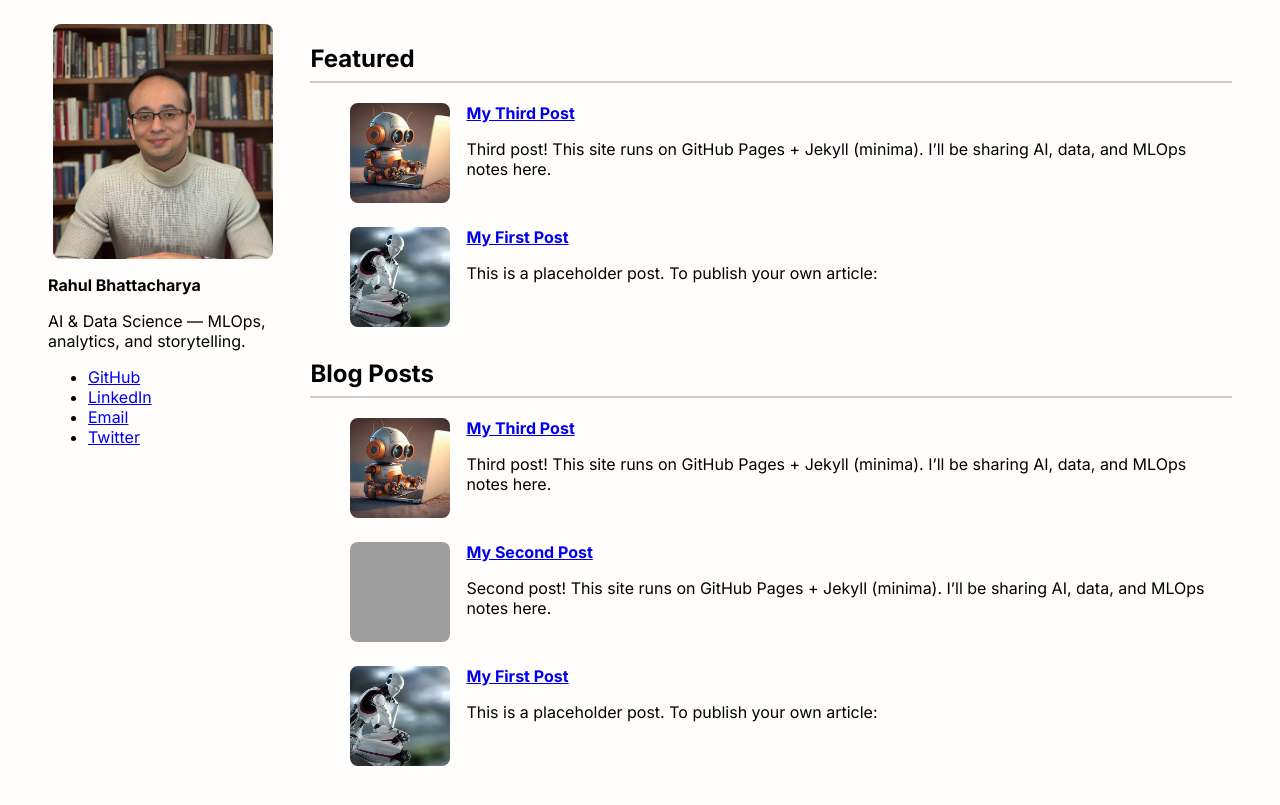
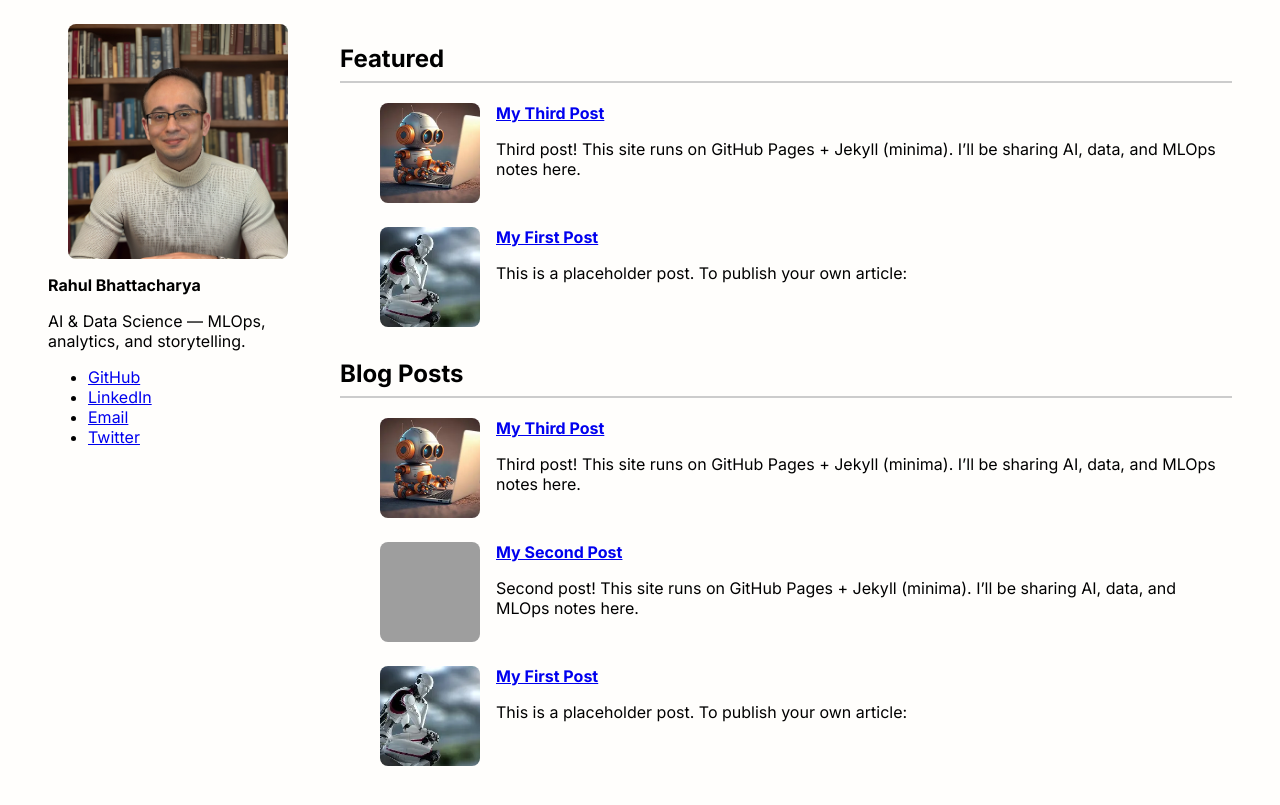
Before and after one commit to RahulBhattacharya1/RahulBhattacharya1.github.io, a Jekyll site: the page built from index.html, in a window 1280 px wide. Shown: the top 805 px of the page. Built offline with Jekyll 4.4.1, drawn with Linux system fonts in a browser that asks for light colours; grey boxes are pictures that could not be loaded.

Commit message:
Update main.scss

```diff
--- a/assets/css/main.scss
+++ b/assets/css/main.scss
@@ -44,13 +44,17 @@ body {
   flex-wrap: nowrap;
 }
 
+@media (min-width: 769px) {
+  .sidebar { flex: 0 0 260px; }  /* fixed 260px column (tweak to 220–300px if you like) */
+  .main-content { flex: 1; }     /* main area takes the remaining space */
+}
 .sidebar {
-  width: 20%;
+  /*width: 20%;*/
   min-width: 200px;
 }
 
 .main-content {
-  width: 80%;
+  /*width: 80%;*/
 }
 
 .main-inner {
```
